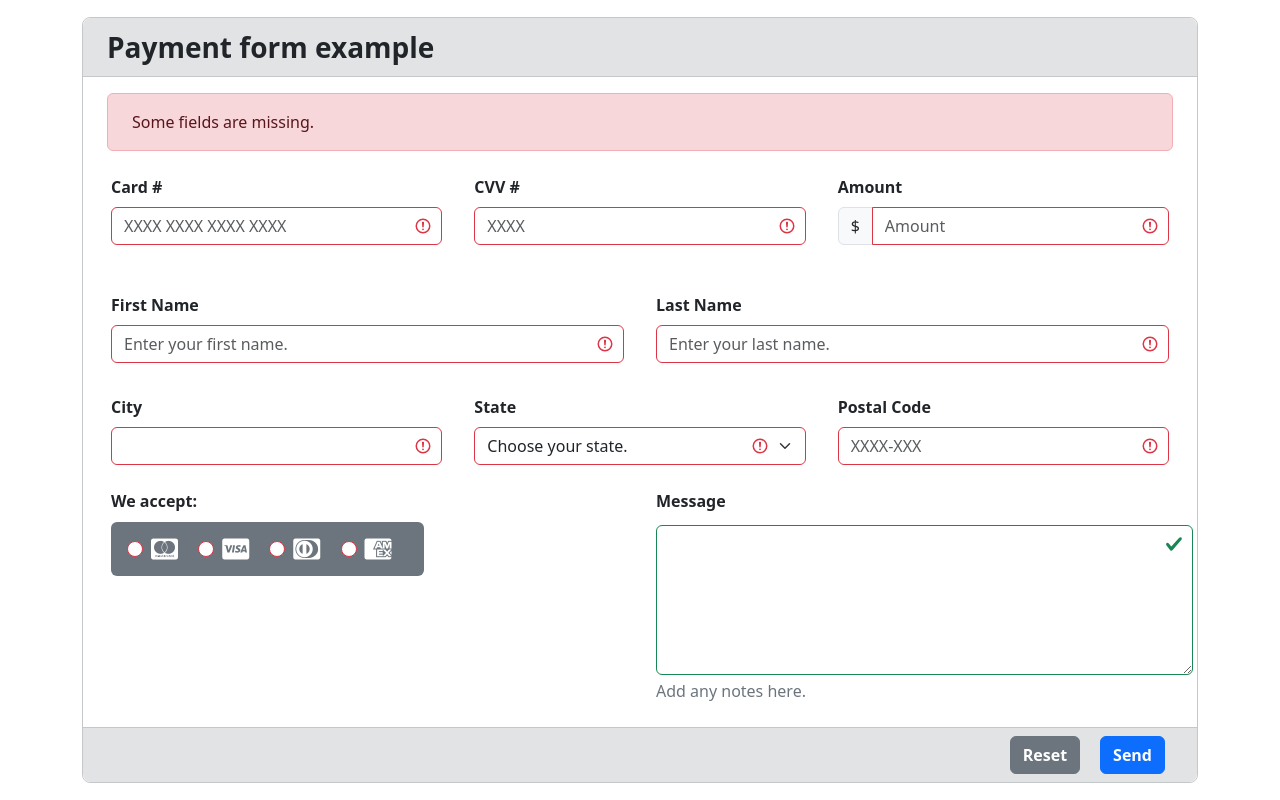
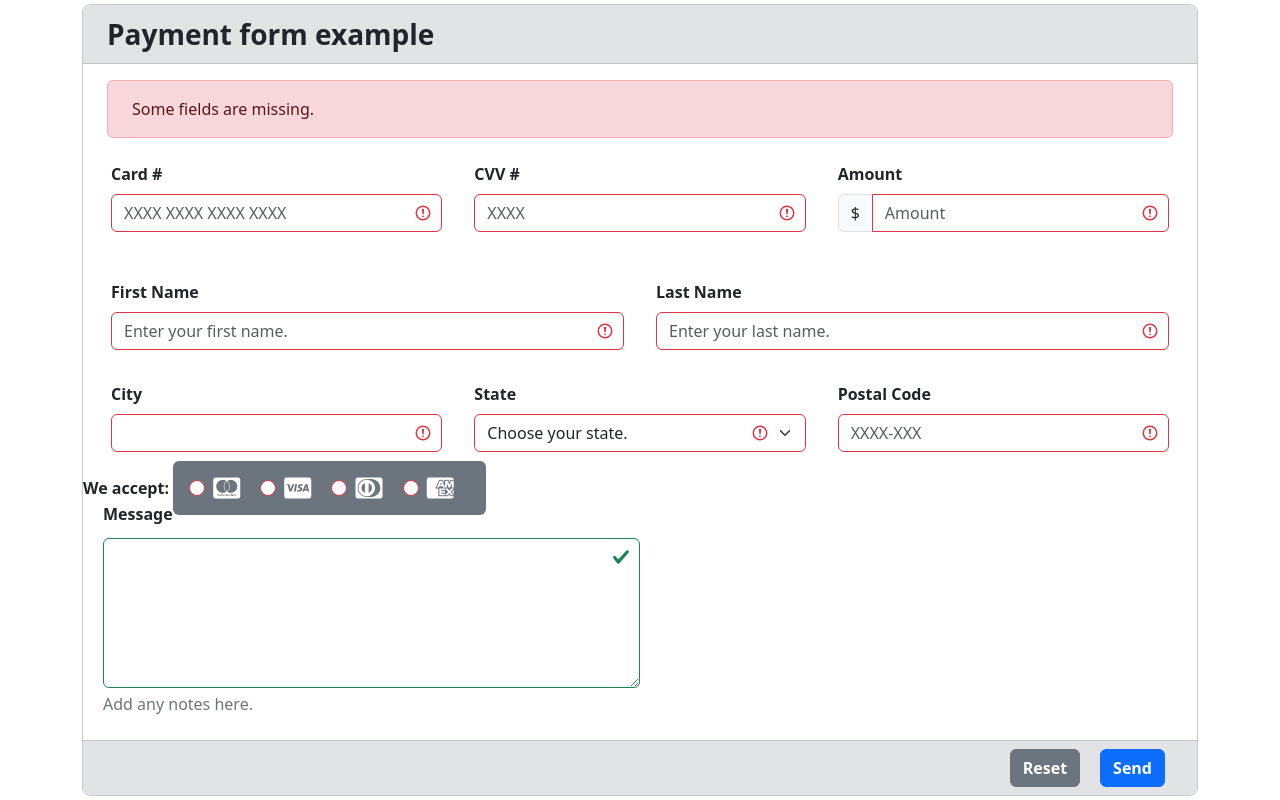
Before and after one commit to 4GeeksAcademy/afonsobernardes-html-form, a plain HTML site: page index.html in a window 1280 px wide. Drawn offline with nearby package versions, Linux system fonts and the light colour scheme.

Commit message:
Minor changes. Payment options and messag box still need fixing.

```diff
--- a/index.html
+++ b/index.html
@@ -98,9 +98,9 @@
             <!-- Payment Option and Message -->
             <!--Accepted Payment Options-->
             <div class="row">
-                <div class="col-sm-6 col-md-6 col-lg-6 col-xl-6 px-3" id="payment-type">
-                    <p class="form-label mx-3 px-2 mt-0 pb-3" for="payment-type"><strong>We accept:</strong></p>
-                    <span class="bg-secondary rounded p-3 mx-4 px-3">
+                <div class="col-sm-12 col-md-6 col-lg-6 col-xl-6" id="payment-type">
+                    <span class="form-label" for="payment-type"><strong>We accept:</strong></span>
+                    <span class="bg-secondary rounded p-3 mb-3">
                         <div class="form-check form-check-inline">
                             <input class="form-check-input" type="radio" name="inlineRadioOptions" id="master-card"
                                 value="option1" required>
@@ -134,7 +134,7 @@
 
 
                 <!--Message-->
-                <span class="col-sm-6 col-md-6 col-lg-6 col-xl-6 mb-3 px-3">
+                <span class="col-sm-12 col-md-6 col-lg-6 col-xl-6 mb-3 px-3 mx-3">
                     <label for="message" class="form-label"><strong>Message</strong></label>
                     <textarea class="form-control mt-1" id="message" aria-label="With textarea"
                         style="height: 150px"></textarea>
```
Lines whose indentation alone changed are shown as unchanged.
